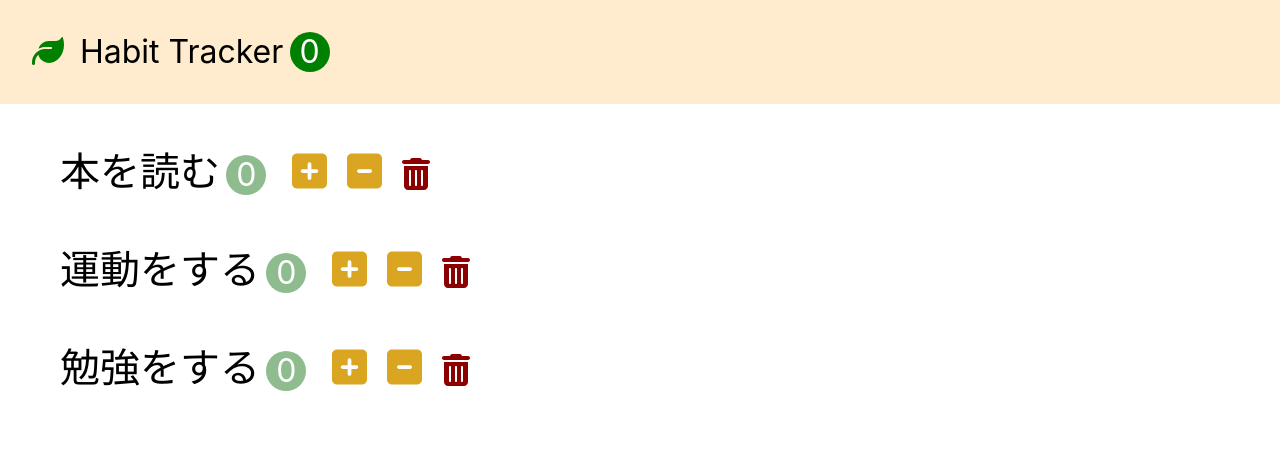
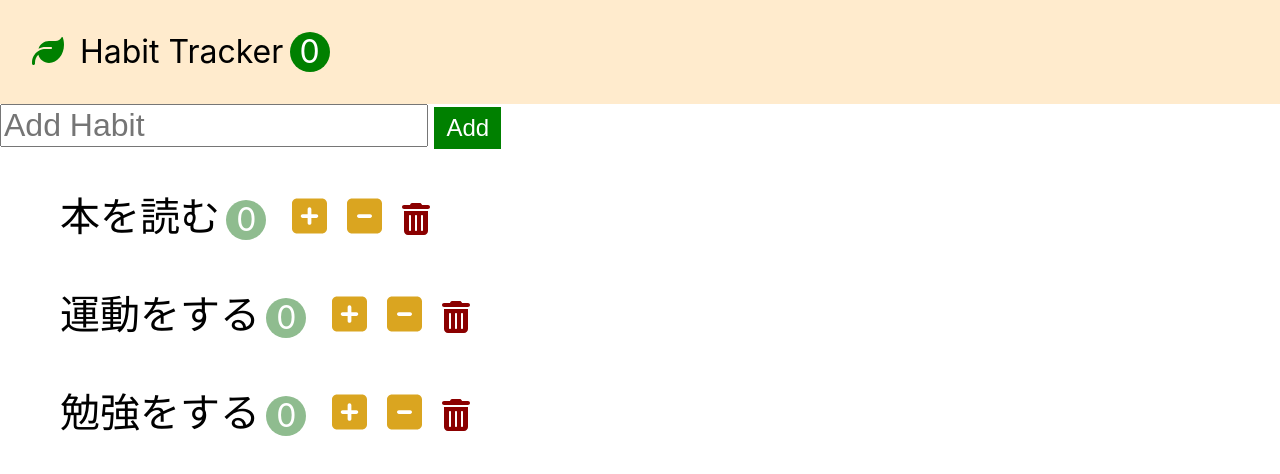
Before and after one commit to kimyw2357/habit-tracker, a React (Create React App) app: page / in a window 1280 px wide. Shown: the top 474 px of the page. Built offline with nearby package versions, Linux system fonts and the light colour scheme.

Commit message:
react-study4: Ref

```diff
--- a/src/app.css
+++ b/src/app.css
@@ -30,6 +30,22 @@
   background-color: green;
   color: white;
   border-radius: 50%;
+}
+
+.add-input {
+  font-size: 2rem;
+}
+
+.add-input {
+  margin-right: 0.2em;
+}
+
+.add-button {
+  height: 100%;
+  font-size: 1.5rem;
+  padding: 0.3em 0.5em;
+  background-color: green;
+  color: white;
 }
 
 .habit {
--- a/src/app.jsx
+++ b/src/app.jsx
@@ -32,6 +32,11 @@
     this.setState({habits});
   };
 
+  handleAdd = name => {
+    const habits = [...this.state.habits, { id: Date.now(), name, count: 0}];
+    this.setState({habits});
+  }
+
   render() {
     return (
       <>
@@ -40,7 +45,9 @@
           habits={this.state.habits}
           onIncrement={this.handleIncrement}
           onDecrement={this.handleDecrement}
-          onDelete={this.handleDelete} />
+          onDelete={this.handleDelete}
+          onAdd={this.handleAdd}
+        />
       </>
     );
   }
--- /dev/null
+++ b/src/components/habitAddForm.jsx
@@ -0,0 +1,23 @@
+import React, { Component } from 'react';
+
+class HabitAddForm extends Component {
+  formRef = React.createRef();
+  inputRef = React.createRef();
+  onSubmit = event => {
+    event.preventDefault();
+    const name = this.inputRef.current.value;
+    name && this.props.onAdd(name);
+    this.formRef.current.reset();
+  }
+
+  render() {
+    return (
+      <form ref={this.formRef} className="add-form" onSubmit={this.onSubmit}>
+        <input ref={this.inputRef} type="text" className="add-input" placeholder='Add Habit'/>
+        <button className="add-button">Add</button>
+      </form>
+    );
+  }
+}
+
+export default HabitAddForm;
--- a/src/components/habits.jsx
+++ b/src/components/habits.jsx
@@ -1,22 +1,13 @@
 import React, { Component } from 'react';
 import Habit from './habit';
+import HabitAddForm from './habitAddForm';
 
 class Habits extends Component {
 
-  // handleIncrement = habit => {
-  //   this.props.onIncrement(habit);
-  // };
-
-  // handleDecrement = habit => {
-  //   this.props.onDecrement(habit)
-  // };
-
-  // handleDelete = habit => {
-  //   this.props.onDelete(habit);
-  // };
-
   render() {
     return (
+      <>
+        <HabitAddForm onAdd={this.props.onAdd}/>
         <ul>
           {this.props.habits.map(habit => (
             <Habit
@@ -28,6 +19,7 @@
             />
           ))}
         </ul>
+      </>
     );
   }
 }
```
Lines whose indentation alone changed are shown as unchanged.
